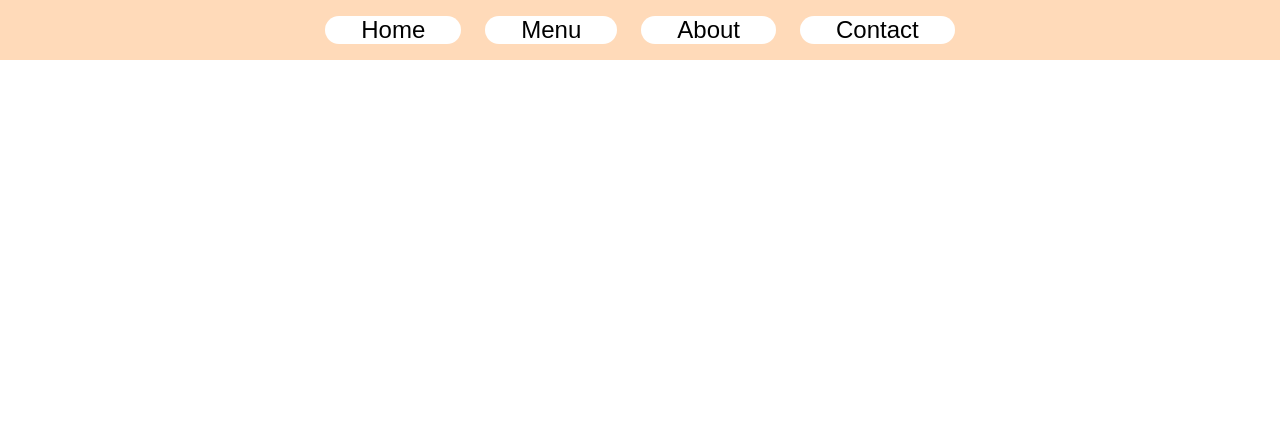
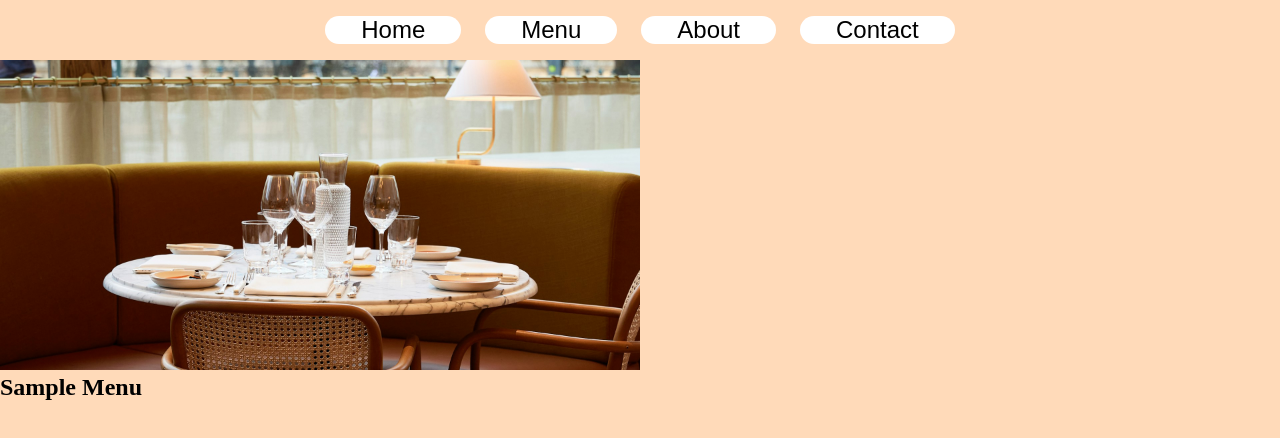
Before and after one commit to mabstract25/RestaurantPage, a website built with webpack: page src/index.html in a window 1280 px wide. Built offline with nearby package versions, Linux system fonts and the light colour scheme.

Commit message:
Initial Styles

```diff
--- a/src/index.html
+++ b/src/index.html
@@ -17,7 +17,10 @@
                 <button>Contact</button>
             </nav>
        </header>
-       <div id="content"></div>
+       <div id="content">
+        <img src="/src/restaurantthin.jpg" alt="" class="restaurantimg">
+        <h2>Sample Menu</h2>
+       </div>
     </div>
 </body>
 </html>
--- a/src/styles.css
+++ b/src/styles.css
@@ -29,4 +29,9 @@ button:hover {
 
 .container {
     background-color: peachpuff;
+    height: 100vh;
 }
+
+.restaurantimg {
+    width: 50%;
+}
```
Also changed, not shown: src/restaurantthin.jpg (added).
